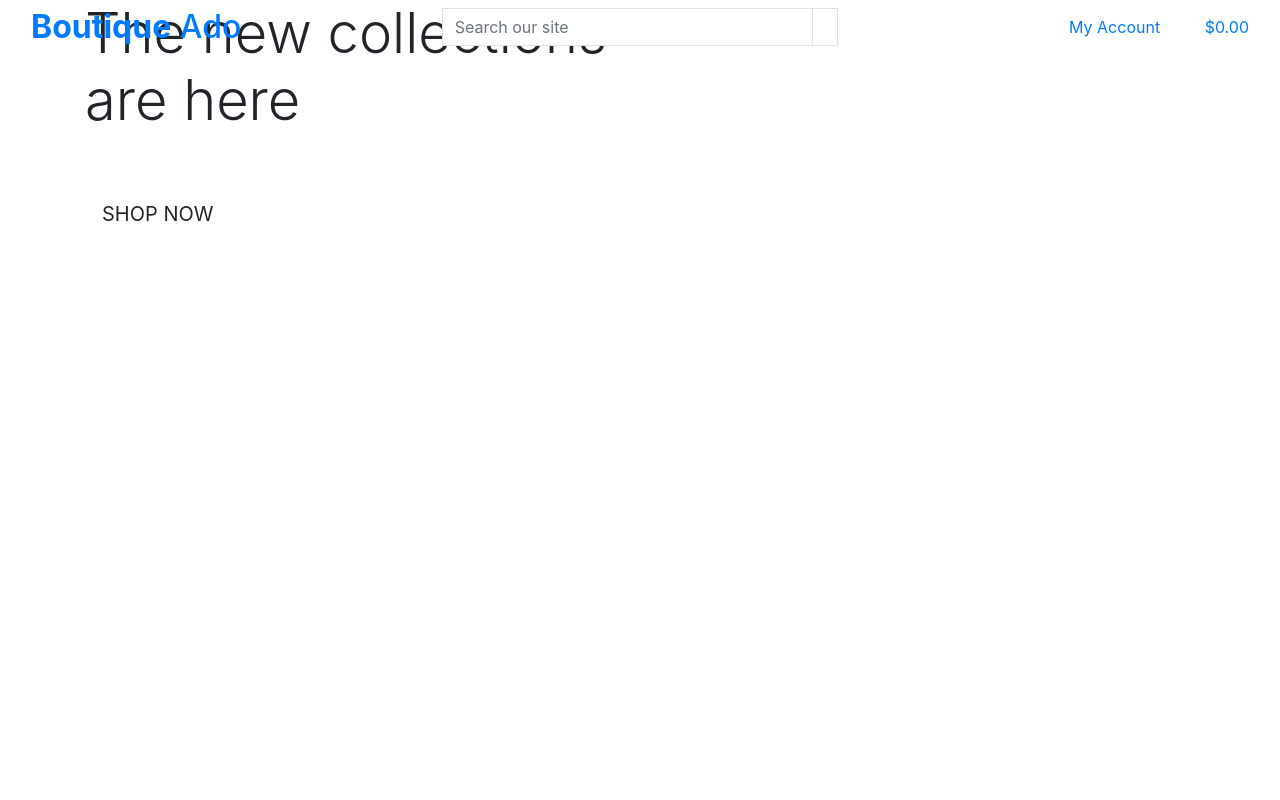
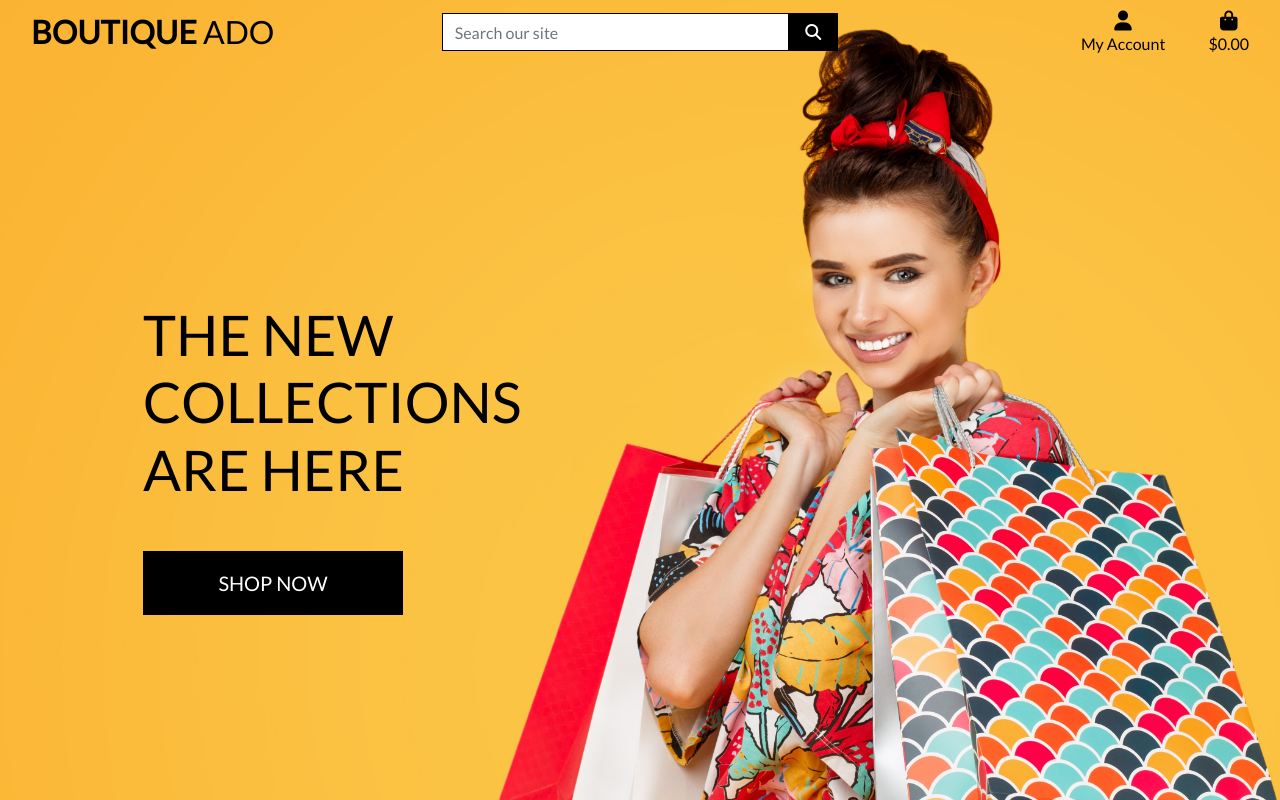
Before and after one commit to LemmenAid/boutique_ado, a Django app: page / in a window 1280 px wide. Run offline with Django 3.2, Linux system fonts and the light colour scheme; some libraries are stand-ins or nearby versions.

Commit message:
completed homepage header and css

```diff
--- a/boutique_ado/settings.py
+++ b/boutique_ado/settings.py
@@ -147,6 +147,10 @@ USE_TZ = True
 # https://docs.djangoproject.com/en/3.2/howto/static-files/
 
 STATIC_URL = '/static/'
+STATICFILES_DIRS = (os.path.join(BASE_DIR, 'static'),)
+
+MEDIA_URL = '/media/'
+MEDIA_ROOT = os.path.join(BASE_DIR, 'media')
 
 # Default primary key field type
 # https://docs.djangoproject.com/en/3.2/ref/settings/#default-auto-field
--- a/boutique_ado/urls.py
+++ b/boutique_ado/urls.py
@@ -15,9 +15,11 @@ Including another URLconf
 """
 from django.contrib import admin
 from django.urls import path, include
+from django.conf import settings
+from django.conf.urls.static import static
 
 urlpatterns = [
     path('admin/', admin.site.urls),
     path('accounts/', include('allauth.urls')),
     path('', include('home.urls')),
-]
+] + static(settings.MEDIA_URL, document_root=settings.MEDIA_ROOT)
--- /dev/null
+++ b/static/css/base.css
@@ -0,0 +1,81 @@
+html {
+    height: 100%;
+}
+
+body {
+    background: url('/media/homepage_background_cropped.jpg') no-repeat center center fixed;
+    background-size: cover;
+    height: calc(100vh - 164px);
+    color: #555;
+    font-family: 'Lato';
+}
+
+/* from Bulma */
+.icon {
+    align-items: center;
+    display: inline-flex;
+    justify-content: center;
+    height: 1.5rem;
+    width: 1.5rem;
+}
+
+.logo-font {
+    text-transform: uppercase;
+}
+
+.main-logo-link {
+    width: fit-content;
+}
+
+.shop-now-button {
+    background: black;
+    color: white;
+    min-width: 260px;
+}
+
+.btn-black {
+    background: black;
+    color: white;
+}
+
+.shop-now-button:hover,
+.shop-now-button:active,
+.shop-now-button:focus,
+.btn-black:hover,
+.btn-black:active,
+.btn-black:focus {
+    background: #222;
+    color: white;
+}
+
+.text-black {
+    color: #000 !important;
+}
+
+.border-black {
+    border: 1px solid black !important;
+}
+
+/* -------------------------------- Media Queries */
+
+/* Slightly larger container on xl screens */
+@media (min-width: 1200px) {
+  .container {
+    max-width: 80%;
+  }
+}
+
+/* fixed top navbar only on medium and up */
+@media (min-width: 992px) {
+    .fixed-top-desktop-only {
+        position: fixed;
+        top: 0;
+        right: 0;
+        left: 0;
+        z-index: 1030;
+    }
+
+    .header-container {
+        padding-top: 164px;
+    }
+}
--- a/templates/base.html
+++ b/templates/base.html
@@ -6,28 +6,28 @@
 <head>
 
   {% block meta %}
-  <meta http-equiv="X-UA-Compatible" content="ie=edge">
-  <meta charset="utf-8">
-  <meta name="viewport" content="width=device-width, initial-scale=1, shrink-to-fit=no">
+    <meta http-equiv="X-UA-Compatible" content="ie=edge">
+    <meta charset="utf-8">
+    <meta name="viewport" content="width=device-width, initial-scale=1, shrink-to-fit=no">
   {% endblock %}
 
   {% block extra_meta %}
   {% endblock %}
 
   {% block corecss %}
-  <link rel="stylesheet" href="https://cdn.jsdelivr.net/npm/bootstrap@4.6.2/dist/css/bootstrap.min.css"
-    integrity="sha384-xOolHFLEh07PJGoPkLv1IbcEPTNtaed2xpHsD9ESMhqIYd0nLMwNLD69Npy4HI+N" crossorigin="anonymous">
+    <link rel="stylesheet" href="https://cdn.jsdelivr.net/npm/bootstrap@4.6.2/dist/css/bootstrap.min.css" integrity="sha384-xOolHFLEh07PJGoPkLv1IbcEPTNtaed2xpHsD9ESMhqIYd0nLMwNLD69Npy4HI+N" crossorigin="anonymous">
+    <link rel="stylesheet" href="https://fonts.googleapis.com/css?family=Lato&display=swap">
+    <link rel="stylesheet" href="{% static 'css/base.css' %}">
   {% endblock %}
 
   {% block extra_css %}
   {% endblock %}
 
   {% block corejs %}
-  <script src="https://cdn.jsdelivr.net/npm/jquery@3.5.1/dist/jquery.min.js"
-    integrity="sha256-9/aliU8dGd2tb6OSsuzixeV4y/faTqgFtohetphbbj0=" crossorigin="anonymous"></script>
-  <script src="https://cdn.jsdelivr.net/npm/bootstrap@4.6.2/dist/js/bootstrap.bundle.min.js"
-    integrity="sha384-Fy6S3B9q64WdZWQUiU+q4/2Lc9npb8tCaSX9FK7E8HnRr0Jz8D6OP9dO5Vg3Q9ct" crossorigin="anonymous">
-  </script>
+    <script src="https://kit.fontawesome.com/4f09a0f356.js" crossorigin="anonymous"></script>
+    <script src="https://cdn.jsdelivr.net/npm/jquery@3.5.1/dist/jquery.min.js" integrity="sha256-9/aliU8dGd2tb6OSsuzixeV4y/faTqgFtohetphbbj0=" crossorigin="anonymous"></script>
+    <script src="https://cdn.jsdelivr.net/npm/bootstrap@4.6.2/dist/js/bootstrap.bundle.min.js" integrity="sha384-Fy6S3B9q64WdZWQUiU+q4/2Lc9npb8tCaSX9FK7E8HnRr0Jz8D6OP9dO5Vg3Q9ct" crossorigin="anonymous">
+    </script>
   {% endblock %}
 
   {% block extra_js %}
```
Also changed, not shown: media/homepage_background_cropped.jpg (added).
